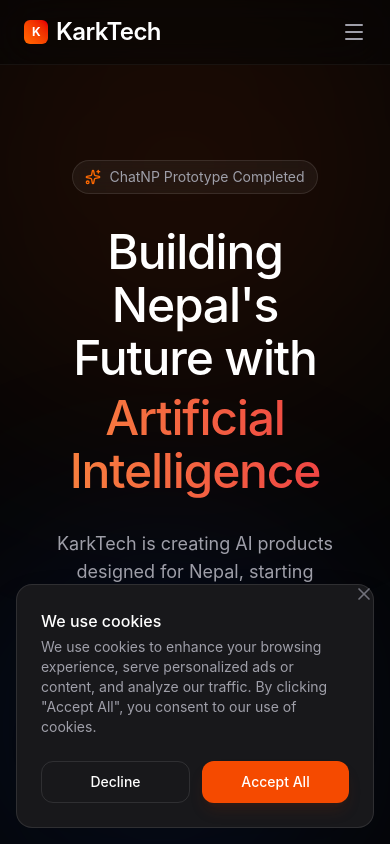
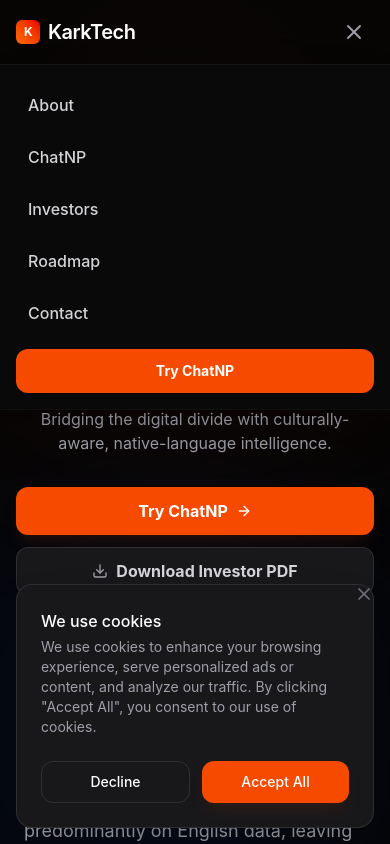
Before and after one commit to ganeshinunited-dot/Chatnepal, a Next.js app: page / in a window 390 px wide. Both pictures are taken after a click on the button 354 px from the left and 32 px from the top of the page. Shown: the top 844 px of the page. Built offline with nearby package versions, Linux system fonts and the light colour scheme.

Commit message:
Fix mobile responsiveness

```diff
--- a/components/ChatNPPreview.tsx
+++ b/components/ChatNPPreview.tsx
@@ -13,10 +13,10 @@ export function ChatNPPreview() {
   ];
 
   return (
-    <section id="chatnp" className="px-6 max-w-7xl mx-auto w-full scroll-mt-32">
-      <div className="text-center mb-16">
-        <h2 className="font-heading text-4xl md:text-5xl text-white mb-6">Meet ChatNP</h2>
-        <p className="text-xl text-zinc-400 max-w-3xl mx-auto">
+    <section id="chatnp" className="mx-auto w-full max-w-7xl scroll-mt-32 px-4 sm:px-6">
+      <div className="mb-12 text-center sm:mb-16">
+        <h2 className="mb-6 font-heading text-3xl text-white sm:text-4xl md:text-5xl">Meet ChatNP</h2>
+        <p className="mx-auto max-w-3xl text-base text-zinc-400 sm:text-xl">
           A generative AI platform designed for Nepal. It serves as a unified interface for conversational chat, specialized education assistants, and localized knowledge.
         </p>
       </div>
@@ -31,7 +31,7 @@ export function ChatNPPreview() {
         >
           <div className="grid sm:grid-cols-2 gap-4">
             {features.map((f, i) => (
-              <div key={i} className="p-6 rounded-2xl bg-zinc-900/30 border border-white/5 backdrop-blur-sm">
+              <div key={i} className="rounded-2xl border border-white/5 bg-zinc-900/30 p-5 backdrop-blur-sm sm:p-6">
                 <div className="w-10 h-10 rounded-full bg-zinc-800 flex items-center justify-center text-zinc-300 mb-4">
                   {f.icon}
                 </div>
@@ -43,7 +43,7 @@ export function ChatNPPreview() {
 
           <Link
             href="/chat"
-            className="inline-flex items-center justify-center gap-2 h-12 px-8 rounded-xl bg-orange-600 text-white font-bold hover:bg-orange-700 transition-colors shadow-lg shadow-orange-900/20"
+            className="inline-flex h-12 w-full items-center justify-center gap-2 rounded-xl bg-orange-600 px-6 font-bold text-white shadow-lg shadow-orange-900/20 transition-colors hover:bg-orange-700 sm:w-auto sm:px-8"
           >
             Launch Prototype
             <ArrowRight className="w-4 h-4" />
@@ -69,12 +69,12 @@ export function ChatNPPreview() {
                 <div className="w-2 h-2 rounded-full bg-zinc-700" />
               </div>
             </div>
-            <div className="p-6 h-[400px] flex flex-col gap-6">
+            <div className="flex h-[360px] flex-col gap-6 p-4 sm:h-[400px] sm:p-6">
               <div className="flex gap-3">
                 <div className="w-8 h-8 rounded-lg bg-zinc-800 flex items-center justify-center shrink-0">
                   <span className="text-xs text-zinc-300 font-medium">U</span>
                 </div>
-                <div className="bg-zinc-800/80 p-4 rounded-2xl rounded-tl-none text-sm text-zinc-300">
+                <div className="min-w-0 rounded-2xl rounded-tl-none bg-zinc-800/80 p-3 text-sm text-zinc-300 sm:p-4">
                   What is the capital of Nepal? Can you explain in Nepali?
                 </div>
               </div>
@@ -82,14 +82,14 @@ export function ChatNPPreview() {
                 <div className="w-8 h-8 rounded-lg bg-orange-600 flex items-center justify-center shrink-0 shadow-lg shadow-orange-900/40">
                   <span className="text-[10px] font-bold text-white">NP</span>
                 </div>
-                <div className="bg-white/5 border border-white/5 p-4 rounded-2xl rounded-tl-none text-sm text-zinc-300">
+                <div className="min-w-0 rounded-2xl rounded-tl-none border border-white/5 bg-white/5 p-3 text-sm text-zinc-300 sm:p-4">
                   <p>Nepal's capital is Kathmandu.</p>
                   <p className="mt-2 text-zinc-400">नेपालको राजधानी काठमाडौं हो।</p>
                 </div>
               </div>
             </div>
             {/* Input placeholder */}
-            <div className="absolute bottom-6 left-6 right-6">
+            <div className="absolute bottom-4 left-4 right-4 sm:bottom-6 sm:left-6 sm:right-6">
               <div className="h-12 rounded-xl bg-zinc-800 border border-white/10 flex items-center px-4 relative">
                 <span className="text-zinc-500 text-sm">Message ChatNP...</span>
                 <div className="absolute right-2 top-1.5 p-1.5 bg-orange-600 rounded-lg">
--- a/components/Hero.tsx
+++ b/components/Hero.tsx
@@ -7,7 +7,7 @@ import { motion } from "motion/react";
 
 export function Hero() {
   return (
-    <section className="relative px-6 pt-16 md:pt-24 max-w-7xl mx-auto flex flex-col items-center text-center">
+    <section className="relative mx-auto flex w-full max-w-7xl flex-col items-center px-4 pt-12 text-center sm:px-6 md:pt-24">
       <motion.div
         initial={{ opacity: 0, y: 20 }}
         animate={{ opacity: 1, y: 0 }}
@@ -22,7 +22,7 @@ export function Hero() {
         initial={{ opacity: 0, y: 20 }}
         animate={{ opacity: 1, y: 0 }}
         transition={{ duration: 0.5, delay: 0.1 }}
-        className="font-heading text-5xl md:text-7xl lg:text-8xl font-medium tracking-tight text-balance leading-[1.1] text-white max-w-4xl"
+        className="max-w-4xl font-heading text-4xl font-medium leading-[1.08] tracking-tight text-white text-balance sm:text-5xl md:text-7xl lg:text-8xl"
       >
         Building Nepal's Future with <br className="hidden md:block" />
         <motion.span
@@ -44,7 +44,7 @@ export function Hero() {
         initial={{ opacity: 0, y: 20 }}
         animate={{ opacity: 1, y: 0 }}
         transition={{ duration: 0.5, delay: 0.2 }}
-        className="mt-8 text-lg md:text-xl text-zinc-400 max-w-2xl text-balance"
+        className="mt-6 max-w-2xl text-base text-zinc-400 text-balance sm:mt-8 sm:text-lg md:text-xl"
       >
         KarkTech is creating AI products designed for Nepal, starting with ChatNP. Bridging the digital divide with culturally-aware, native-language intelligence.
       </motion.p>
@@ -53,16 +53,16 @@ export function Hero() {
         initial={{ opacity: 0, y: 20 }}
         animate={{ opacity: 1, y: 0 }}
         transition={{ duration: 0.5, delay: 0.3 }}
-        className="mt-10 flex flex-col sm:flex-row items-center gap-4 w-full sm:w-auto"
+        className="mt-8 flex w-full flex-col items-center gap-3 sm:mt-10 sm:w-auto sm:flex-row sm:gap-4"
       >
         <Link
           href="/chat"
-          className="w-full sm:w-auto group relative flex items-center justify-center gap-2 h-12 px-8 rounded-xl bg-orange-600 text-white font-bold hover:bg-orange-700 transition-all overflow-hidden shadow-lg shadow-orange-900/20"
+          className="group relative flex h-12 w-full items-center justify-center gap-2 overflow-hidden rounded-xl bg-orange-600 px-6 font-bold text-white shadow-lg shadow-orange-900/20 transition-all hover:bg-orange-700 sm:w-auto sm:px-8"
         >
           Try ChatNP
           <ArrowRight className="w-4 h-4 group-hover:translate-x-1 transition-transform" />
         </Link>
-        <DownloadLink className="w-full sm:w-auto flex items-center justify-center gap-2 h-12 px-8 rounded-xl bg-zinc-900 border border-white/10 text-zinc-300 font-bold hover:bg-zinc-800 transition-colors backdrop-blur-sm"><Download className="w-4 h-4 text-zinc-400" />Download Investor PDF</DownloadLink>
+        <DownloadLink className="flex h-12 w-full items-center justify-center gap-2 rounded-xl border border-white/10 bg-zinc-900 px-6 font-bold text-zinc-300 backdrop-blur-sm transition-colors hover:bg-zinc-800 sm:w-auto sm:px-8"><Download className="w-4 h-4 text-zinc-400" />Download Investor PDF</DownloadLink>
       </motion.div>
     </section>
   );
--- a/components/Investors.tsx
+++ b/components/Investors.tsx
@@ -7,44 +7,44 @@ import { motion } from "motion/react";
 
 export function Investors() {
   return (
-    <section id="investors" className="px-6 max-w-7xl mx-auto w-full scroll-mt-32">
-      <div className="rounded-3xl bg-zinc-900/20 border border-white/5 p-8 md:p-12 lg:p-16 backdrop-blur-sm">
+    <section id="investors" className="mx-auto w-full max-w-7xl scroll-mt-32 px-4 sm:px-6">
+      <div className="rounded-3xl border border-white/5 bg-zinc-900/20 p-5 backdrop-blur-sm sm:p-8 md:p-12 lg:p-16">
         <div className="grid lg:grid-cols-2 gap-12 items-center">
           <div>
             <div className="inline-flex items-center gap-2 px-3 py-1.5 rounded-full bg-emerald-500/10 border border-emerald-500/20 text-xs font-medium text-emerald-400 mb-6">
               <span className="w-2 h-2 rounded-full bg-emerald-500 animate-pulse" />
               Seed Round Open
             </div>
-            <h2 className="font-heading text-4xl text-white mb-6">Invest in the Future of Nepal's Digital Economy</h2>
-            <p className="text-zinc-400 text-lg leading-relaxed mb-8">
+            <h2 className="mb-6 font-heading text-3xl text-white sm:text-4xl">Invest in the Future of Nepal's Digital Economy</h2>
+            <p className="mb-8 text-base leading-relaxed text-zinc-400 sm:text-lg">
               We are raising NPR 1 Crore (approx $65,500 USD) to finalize the ChatNP NP1 launch, expand our engineering team, and execute our go-to-market strategy. Nepal's IT exports surpassed $1 billion in 2025—the time for a sovereign AI solution is now.
             </p>
 
-            <div className="flex flex-col sm:flex-row gap-4">
-              <DownloadLink className="flex items-center justify-center gap-2 h-12 px-8 rounded-xl bg-orange-600 text-white font-bold hover:bg-orange-700 transition-colors shadow-lg shadow-orange-900/20"><Download className="w-4 h-4" />Download Master Document</DownloadLink>
-              <button className="flex items-center justify-center gap-2 h-12 px-8 rounded-xl bg-zinc-900 border border-white/10 text-zinc-300 font-bold hover:bg-zinc-800 transition-colors">
+            <div className="flex flex-col gap-3 sm:flex-row sm:gap-4">
+              <DownloadLink className="flex h-12 w-full items-center justify-center gap-2 rounded-xl bg-orange-600 px-5 font-bold text-white shadow-lg shadow-orange-900/20 transition-colors hover:bg-orange-700 sm:w-auto sm:px-8"><Download className="w-4 h-4" />Download Master Document</DownloadLink>
+              <button className="flex h-12 w-full items-center justify-center gap-2 rounded-xl border border-white/10 bg-zinc-900 px-5 font-bold text-zinc-300 transition-colors hover:bg-zinc-800 sm:w-auto sm:px-8">
                 Contact Founder
               </button>
             </div>
           </div>
 
           <div className="grid grid-cols-1 sm:grid-cols-2 gap-4">
-            <div className="p-6 rounded-2xl bg-white/5 border border-white/5">
+            <div className="rounded-2xl border border-white/5 bg-white/5 p-5 sm:p-6">
               <Users className="w-6 h-6 text-orange-400 mb-4" />
               <h4 className="text-white font-medium mb-1">16.6M Users</h4>
               <p className="text-sm text-zinc-500">Unlocking the massive underserved internet user base in Nepal.</p>
             </div>
-            <div className="p-6 rounded-2xl bg-white/5 border border-white/5">
+            <div className="rounded-2xl border border-white/5 bg-white/5 p-5 sm:p-6">
               <Zap className="w-6 h-6 text-orange-500 mb-4" />
               <h4 className="text-white font-medium mb-1">Cost-Optimized</h4>
               <p className="text-sm text-zinc-500">Multi-agent routing system ensures high margins.</p>
             </div>
-            <div className="p-6 rounded-2xl bg-white/5 border border-white/5">
+            <div className="rounded-2xl border border-white/5 bg-white/5 p-5 sm:p-6">
               <TrendingUp className="w-6 h-6 text-red-400 mb-4" />
               <h4 className="text-white font-medium mb-1">$25M SAM</h4>
               <p className="text-sm text-zinc-500">Serviceable Available Market in Nepal alone, expanding to South Asia.</p>
             </div>
-            <div className="p-6 rounded-2xl bg-white/5 border border-white/5">
+            <div className="rounded-2xl border border-white/5 bg-white/5 p-5 sm:p-6">
               <div className="w-6 h-6 text-orange-600 mb-4 font-bold font-heading text-xl">B2B</div>
               <h4 className="text-white font-medium mb-1">Freemium SaaS</h4>
               <p className="text-sm text-zinc-500">Clear path to revenue via hybrid B2C/B2B freemium model.</p>
--- a/components/Navbar.tsx
+++ b/components/Navbar.tsx
@@ -1,34 +1,78 @@
+'use client';
+
 import Link from 'next/link';
-import { Menu } from 'lucide-react';
+import { Menu, X } from 'lucide-react';
+import { useState } from 'react';
+
+const navItems = [
+  { href: '#about', label: 'About' },
+  { href: '#chatnp', label: 'ChatNP' },
+  { href: '#investors', label: 'Investors' },
+  { href: '#roadmap', label: 'Roadmap' },
+  { href: '#contact', label: 'Contact' },
+];
 
 export function Navbar() {
+  const [isOpen, setIsOpen] = useState(false);
+  const closeMenu = () => setIsOpen(false);
+
   return (
-    <nav className="fixed top-0 left-0 right-0 z-50 bg-[#050505]/50 backdrop-blur-xl border-b border-white/5">
-      <div className="max-w-7xl mx-auto px-6 h-16 flex items-center justify-between">
-        <Link href="/" className="font-heading text-2xl font-semibold tracking-tight text-white flex items-center gap-2">
-          <div className="w-6 h-6 rounded-md bg-gradient-to-tr from-orange-500 to-red-600 flex items-center justify-center">
+    <nav className="fixed top-0 left-0 right-0 z-50 border-b border-white/5 bg-[#050505]/80 backdrop-blur-xl">
+      <div className="mx-auto flex h-16 max-w-7xl items-center justify-between px-4 sm:px-6">
+        <Link href="/" onClick={closeMenu} className="flex items-center gap-2 font-heading text-xl font-semibold tracking-tight text-white sm:text-2xl">
+          <div className="flex h-6 w-6 shrink-0 items-center justify-center rounded-md bg-gradient-to-tr from-orange-500 to-red-600">
             <span className="text-xs font-bold text-white">K</span>
           </div>
           KarkTech
         </Link>
 
-        <div className="hidden md:flex items-center gap-8 text-sm font-medium text-zinc-400">
-          <Link href="#about" className="hover:text-white transition-colors">About</Link>
-          <Link href="#chatnp" className="hover:text-white transition-colors">ChatNP</Link>
-          <Link href="#investors" className="hover:text-white transition-colors">Investors</Link>
-          <Link href="#roadmap" className="hover:text-white transition-colors">Roadmap</Link>
-          <Link href="#contact" className="hover:text-white transition-colors">Contact</Link>
+        <div className="hidden items-center gap-8 text-sm font-medium text-zinc-400 md:flex">
+          {navItems.map((item) => (
+            <Link key={item.href} href={item.href} className="transition-colors hover:text-white">
+              {item.label}
+            </Link>
+          ))}
         </div>
 
-        <div className="flex items-center gap-4">
-          <Link href="/chat" className="hidden sm:flex items-center justify-center h-9 px-4 rounded-full bg-white text-black text-sm font-semibold hover:bg-zinc-200 transition-colors">
+        <div className="flex items-center gap-2 sm:gap-4">
+          <Link href="/chat" className="hidden h-9 items-center justify-center rounded-full bg-white px-4 text-sm font-semibold text-black transition-colors hover:bg-zinc-200 sm:flex">
             Try ChatNP
           </Link>
-          <button className="md:hidden text-zinc-400 hover:text-white">
-            <Menu className="w-6 h-6" />
+          <button
+            type="button"
+            aria-label={isOpen ? 'Close navigation menu' : 'Open navigation menu'}
+            aria-expanded={isOpen}
+            onClick={() => setIsOpen((open) => !open)}
+            className="rounded-lg p-2 text-zinc-400 transition-colors hover:bg-white/10 hover:text-white focus-visible:outline-none focus-visible:ring-2 focus-visible:ring-orange-500 md:hidden"
+          >
+            {isOpen ? <X className="h-6 w-6" /> : <Menu className="h-6 w-6" />}
           </button>
         </div>
       </div>
+
+      {isOpen && (
+        <div className="border-t border-white/5 bg-[#090909] px-4 py-4 shadow-2xl md:hidden">
+          <div className="flex flex-col gap-1">
+            {navItems.map((item) => (
+              <Link
+                key={item.href}
+                href={item.href}
+                onClick={closeMenu}
+                className="rounded-lg px-3 py-3 text-base font-medium text-zinc-300 transition-colors hover:bg-white/5 hover:text-white"
+              >
+                {item.label}
+              </Link>
+            ))}
+            <Link
+              href="/chat"
+              onClick={closeMenu}
+              className="mt-2 flex h-11 items-center justify-center rounded-xl bg-orange-600 px-4 text-sm font-bold text-white transition-colors hover:bg-orange-700"
+            >
+              Try ChatNP
+            </Link>
+          </div>
+        </div>
+      )}
     </nav>
   );
 }
--- a/components/Roadmap.tsx
+++ b/components/Roadmap.tsx
@@ -12,10 +12,10 @@ export function Roadmap() {
   ];
 
   return (
-    <section id="roadmap" className="px-6 max-w-5xl mx-auto w-full scroll-mt-32">
+    <section id="roadmap" className="mx-auto w-full max-w-5xl scroll-mt-32 px-4 sm:px-6">
       <div className="text-center mb-16">
-        <h2 className="font-heading text-4xl text-white mb-4">Product Roadmap</h2>
-        <p className="text-zinc-400">Our strategic timeline for the next 18 months.</p>
+        <h2 className="mb-4 font-heading text-3xl text-white sm:text-4xl">Product Roadmap</h2>
+        <p className="text-base text-zinc-400 sm:text-lg">Our strategic timeline for the next 18 months.</p>
       </div>
 
       <div className="relative border-l border-white/10 ml-4 md:ml-0 md:border-l-0">
```
